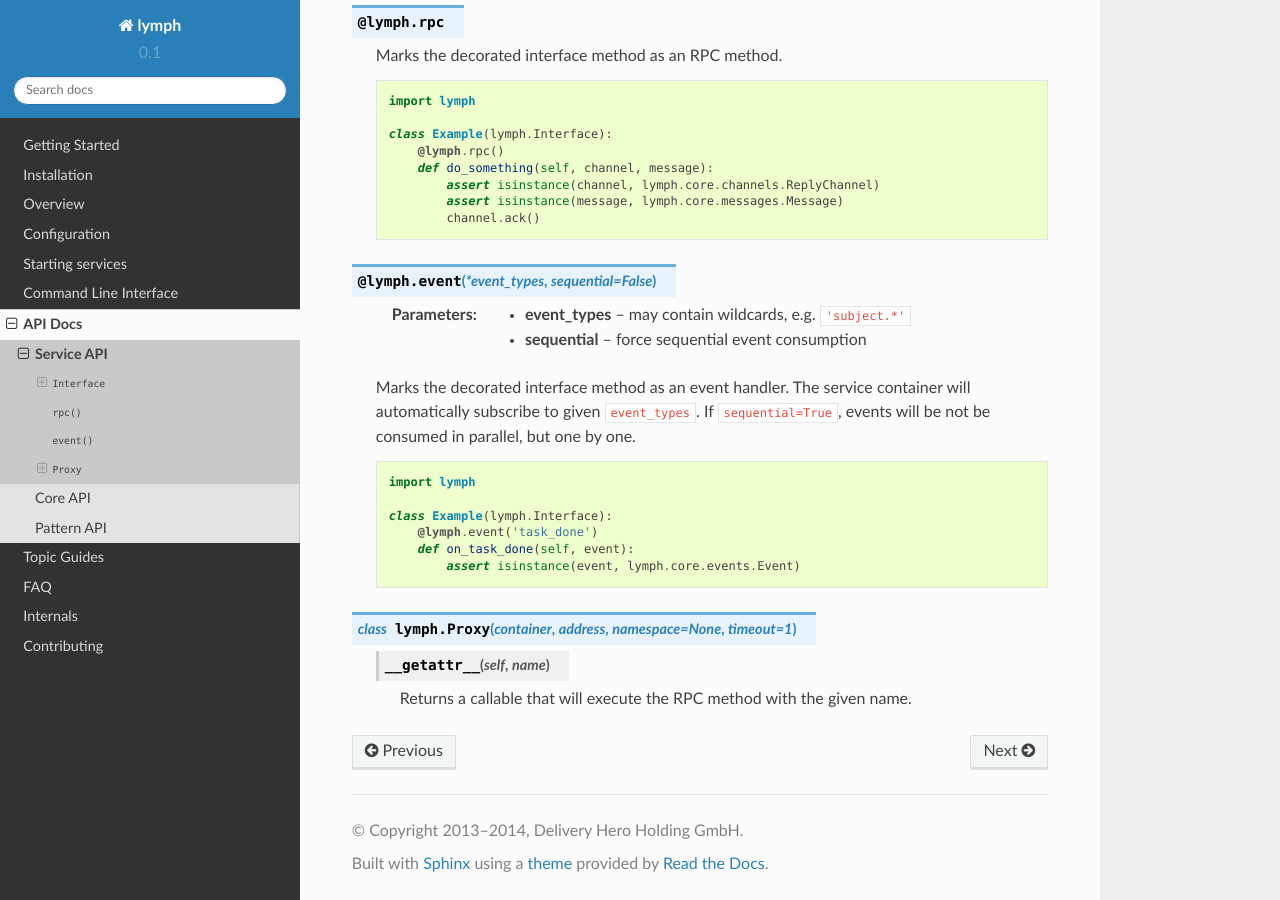
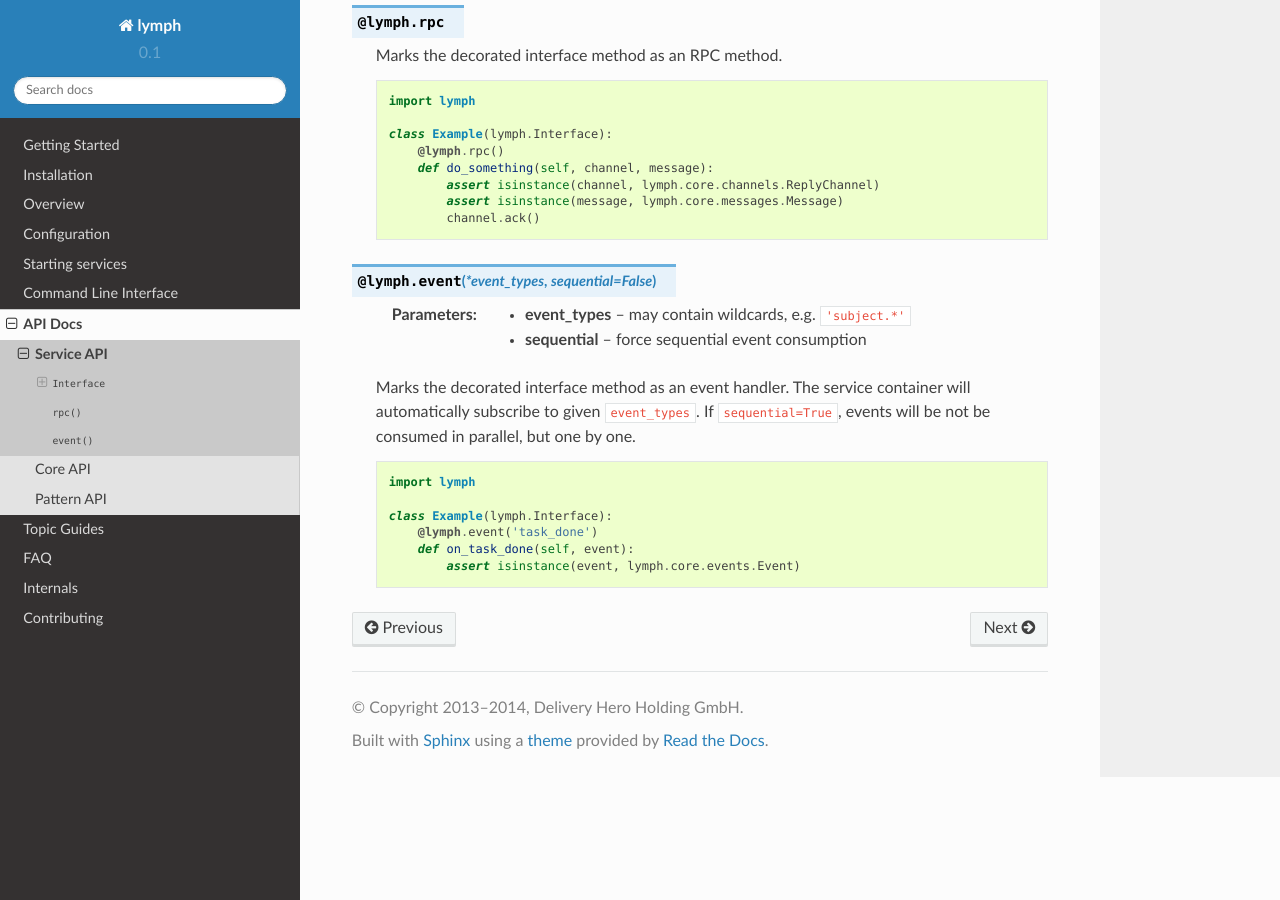
Before and after one commit to deliveryhero/lymph, a Sphinx documentation site: the page built from docs/api/service_api.rst, in a window 1280 px wide and 900 px high, scrolled down 1672 px. Built offline with Sphinx 7.4.7 and the Read the Docs theme 2.0.0, drawn with Linux system fonts in a browser that asks for light colours; formulas are drawn with MathJax 3.

Commit message:
Removed duplicate Proxy docs

```diff
--- a/docs/api/service_api.rst
+++ b/docs/api/service_api.rst
@@ -121,10 +121,3 @@
             @lymph.event('task_done')
             def on_task_done(self, event):
                 assert isinstance(event, lymph.core.events.Event)
-
-
-.. class:: Proxy(container, address, namespace=None, timeout=1)
-
-    .. method:: __getattr__(self, name)
-
-        Returns a callable that will execute the RPC method with the given name.
```
